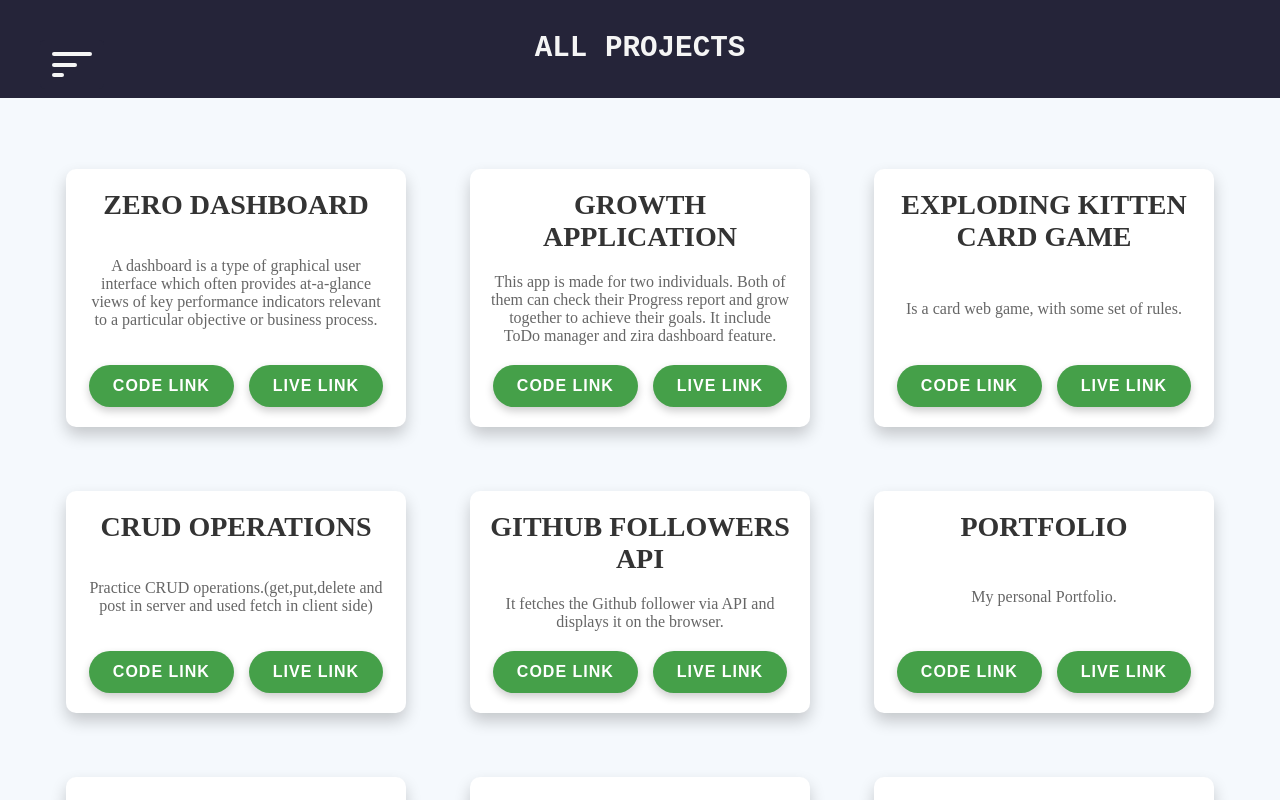
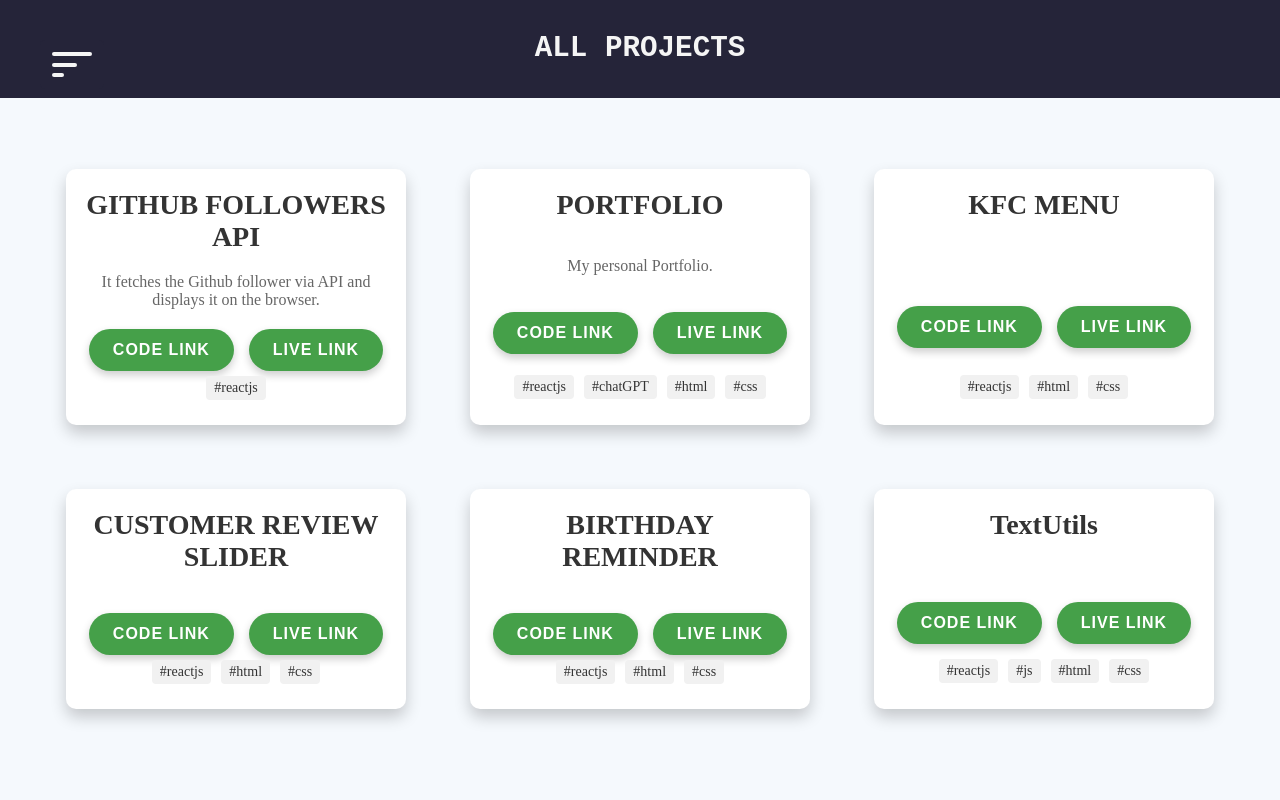
Before and after one commit to reerajput930/portfolio-2.0, a React (Create React App) app in the folder portfolio/: page /allprojectsdetail in a window 1280 px wide. Shown: the top 800 px of the page. Built offline with nearby package versions, Linux system fonts and the light colour scheme.

Commit message:
bug solved

```diff
--- a/portfolio/src/Allprojectsdetail.js
+++ /dev/null
@@ -1,28 +0,0 @@
-import Card from "./Card";
-import data from "./components/projectdata";
-
-export default function Allprojectsdetail() {
-  console.log(data);
-  return (
-    <div className="allprojectdetail--block">
-      <div className="heading--block">
-        <h2>ALL PROJECTS</h2>
-      </div>
-
-      <div
-        className="projects--block"
-        style={{
-          width: "-webkit-fill-available",
-          display: "flex",
-          justifyContent: "center",
-          flexWrap: "wrap",
-        }}
-      >
-        {data.map((item) => {
-          //    console.log(item)
-          return <Card data={item} />;
-        })}
-      </div>
-    </div>
-  );
-}
--- a/portfolio/src/App.js
+++ b/portfolio/src/App.js
@@ -5,13 +5,13 @@ import Porjects from "./components/Projects";
 import Allprojects from "./components/Allprojects";
 import Experiences from "./components/Experiences";
 import Contactus from "./components/Contactus";
-import Allprojectsdetail from "./Allprojectsdetail";
+import Allprojectsdetail from "./components/Allprojectsdetail";
 import { BrowserRouter, Route, Routes } from "react-router-dom";
 
 function App() {
   return (
     <>
-      <Navbar homestatus={true} />
+      <Navbar/>
       <Routes>
         <Route
           path="/"
@@ -26,15 +26,7 @@ function App() {
             </>
           }
         />
-        <Route
-          path="/allprojectsdetail"
-          element={
-            <>
-              {" "}
-              <Navbar homestatus={false} /> <Allprojectsdetail />{" "}
-            </>
-          }
-        />
+        <Route path="/allprojectsdetail" element={<Allprojectsdetail />} />
       </Routes>
     </>
   );
--- a/portfolio/src/components/Allprojects.js
+++ b/portfolio/src/components/Allprojects.js
@@ -3,11 +3,12 @@ import mern from "./icons/2.png"
 import mobile from "./icons/3.png"
 import html from "./icons/4.png"
 import {Link} from "react-router-dom"
+import Allprojectsdetail from "./Allprojectsdetail"
 
 export default function Allprojects() {
   return (
     <div className="allprojects--block">
-      <h3 style={{color:"whitesmoke",fontFamily:"cursive",fontWeight:"300",marginTop:"10px",marginBottom:"10px"}}> All Projects are here!</h3>
+      <h3 style={{fontSize:"35px",color:"whitesmoke",fontFamily:"cursive",fontWeight:"300",marginTop:"10px",marginBottom:"10px"}}> All Projects are here!</h3>
       <div
         style={{
           display: "flex",
@@ -32,6 +33,7 @@ export default function Allprojects() {
             borderRadius: " 2em 0px 0px 0px",
             backgroundColor: "#6e7fd1",
           }}
+
         >
           <img style={{height:"6em",position:"relative",top:"-3em"}} src={mern}/>
           <h2 >MERN APPLICATIONS</h2>
--- /dev/null
+++ b/portfolio/src/components/Allprojectsdetail.js
@@ -0,0 +1,47 @@
+import React, { useEffect,useState } from "react";
+import Card from "./Card";
+import data from "./projectdata";
+
+export default function Allprojectsdetail({select}) {
+  console.log("-------")
+  console.log(select)
+  console.log("-------")
+
+  useEffect(() => {
+    window.scrollTo(0, 0);
+  }, []);
+
+  //  it's time to filter the card
+  // eg if mern--block is clicked all the mern application will be there on the screen
+  let filteredData = data.filter((item) => {
+    let tagarray = item.tag;
+    let findtag = tagarray.find((tag) => tag === "reactjs");
+    if (findtag == "reactjs") {
+      return item;
+    }
+  });
+
+
+  return (
+    <div className="allprojectdetail--block">
+      <div className="heading--block">
+        <h2>ALL PROJECTS</h2>
+      </div>
+
+      <div
+        className="projects--block"
+        style={{
+          width: "-webkit-fill-available",
+          display: "flex",
+          justifyContent: "center",
+          flexWrap: "wrap",
+        }}
+      >
+        {filteredData.map((item) => {
+          //    console.log(item)
+          return <Card data={item} />;
+        })}
+      </div>
+    </div>
+  );
+}
--- a/portfolio/src/Card.js
+++ b/portfolio/src/components/Card.js
@@ -1,4 +1,7 @@
+import React from "react";
+
 export default function Card({data}) {
+
   return (
     <div class="card">
       <h2 class="card-heading">{data.title}</h2>
@@ -10,6 +13,13 @@ export default function Card({data}) {
         <a href={data.btn2}  target="_blank" ><button class="card-button">live link</button></a>
 
       </div>
+      <div style={{display:"flex",flexDirection:"row",flexWrap:"wrap"}}>
+      {data.tag.map((item)=>{
+        return <div style={{margin:"5px"}} class="hashtag"> #{item} </div>
+
+      })}
+
+      </div>
     </div>
   );
 }
--- a/portfolio/src/components/Navbar.js
+++ b/portfolio/src/components/Navbar.js
@@ -3,17 +3,15 @@ import "../index.css";
 
 import { Link } from "react-router-dom";
 
-export default function Navbar({ homestatus }) {
+export default function Navbar() {
   const [isMenuOpen, setIsMenuOpen] = useState(false);
-  const [atHome, setAtHome] = useState(homestatus);
+
 
   const handleMenuToggle = () => {
     setIsMenuOpen(!isMenuOpen);
   };
 
-  // setTimeout(()=>{
-  //   setIsMenuOpen(false)
-  // },[10000])
+
 
   // solve the bug - prev navbar not closing for new navbar
 
--- a/portfolio/src/components/projectdata.js
+++ b/portfolio/src/components/projectdata.js
@@ -10,7 +10,7 @@ export default [
     {
         title:"GROWTH APPLICATION",
         desc:"This app is made for two individuals. Both of them can check their Progress report and grow together to achieve their goals. It include ToDo manager and zira dashboard feature. ",
-        tag:["mern","tailwindcss"],
+        tag:["mern","tailwind"],
         btn1:"https://github.com/reerajput930/growth-app",
         btn2:"https://github.com/reerajput930/growth-app"
 
--- a/portfolio/src/index.css
+++ b/portfolio/src/index.css
@@ -699,3 +699,13 @@ a {
 
 
 }
+
+/* hash */
+.hashtag {
+  display: inline-block;
+  background-color: #f1f1f1;
+  color: #333;
+  padding: 4px 8px;
+  border-radius: 4px;
+  font-size: 14px;
+}
```
